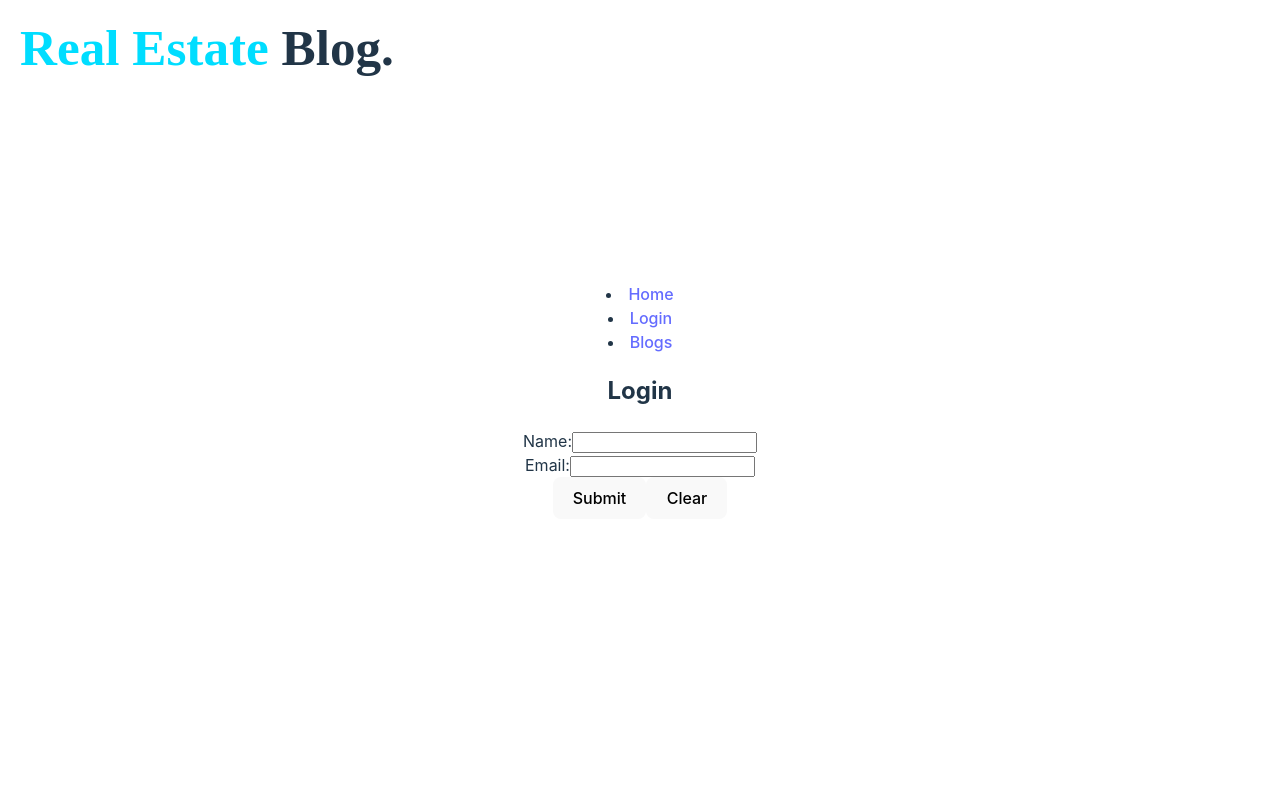
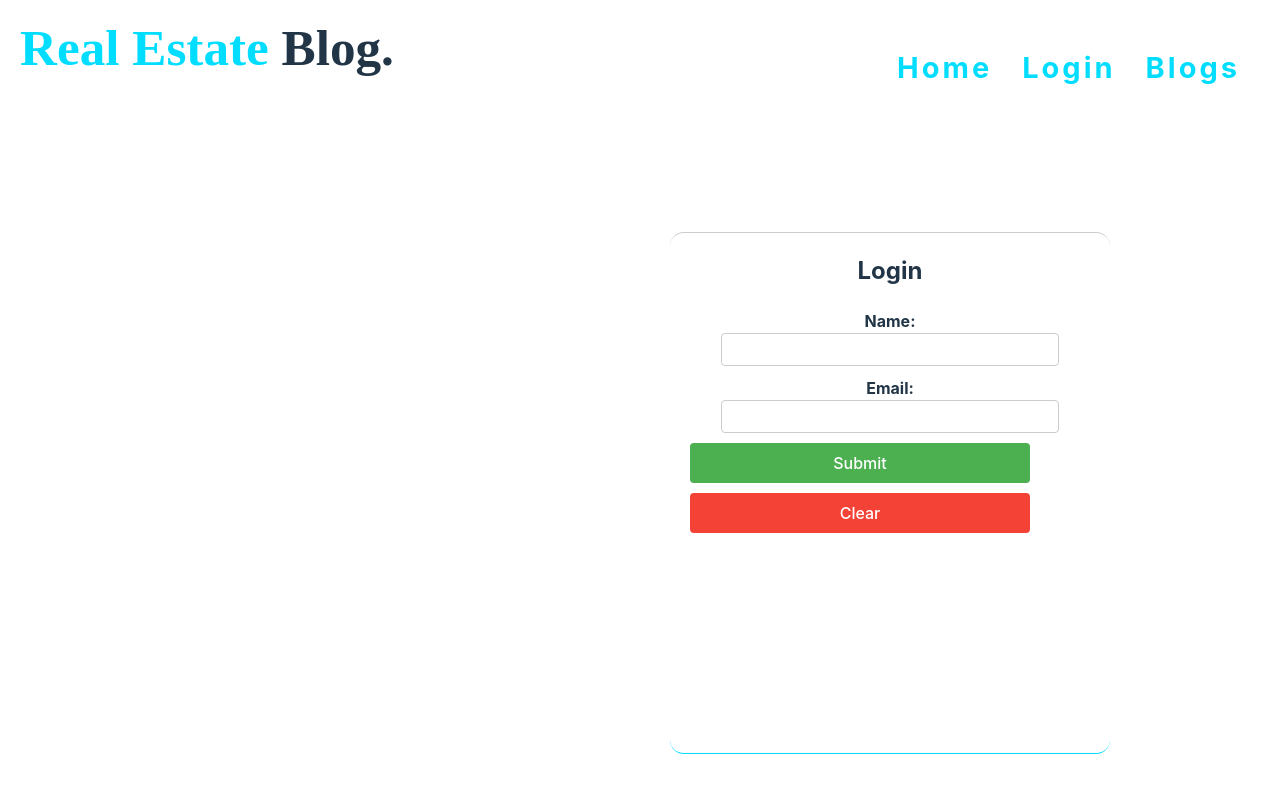
Before and after one commit to mwendwamark/frontend-phase-3-project, a React (Vite) app: page /login in a window 1280 px wide. Shown: the top 792 px of the page. Built offline with nearby package versions, Linux system fonts and the light colour scheme; no server answers; a web font is replaced by a local one.

Commit message:
almost done

```diff
--- a/src/components/App.css
+++ b/src/components/App.css
@@ -20,7 +20,7 @@
   filter: drop-shadow(0 0 2em #61dafbaa);
 } */
 
-@keyframes logo-spin {
+/* @keyframes logo-spin {
   from {
     transform: rotate(0deg);
   }
@@ -41,7 +41,7 @@
 
 .read-the-docs {
   color: #888;
-}
+} */
 /* Common Styles */
 .container {
   display: flex;
@@ -55,7 +55,7 @@
   margin: 0;
   padding: 0;
   font-weight: 900;
-  font-family: "Clicker Script",cursive;
+  font-family: "Clicker Script", cursive;
   position: absolute;
   top: 20px;
   left: 20px;
@@ -152,7 +152,8 @@
   border-radius: 7px;
   height: 30px;
   margin-bottom: 10px;
-  position: relative;
+  position:relative;
+  /* margin-: 30px; */
 }
 .input-description-field {
   width: 50%;
@@ -176,3 +177,223 @@
   position: absolute;
   margin-left: 70px;
 }
+.nav-link-container {
+  display: flex;
+  justify-content: flex-end;
+  align-items: center;
+  height: 60px;
+  padding: 0 20px;
+  position: absolute;
+  top: 30px;
+  right: 0;
+  width: 40%;
+  font-size: 24px;
+  padding-top: 20px;
+}
+
+.nav-links-list {
+  list-style-type: none;
+  margin: 0;
+  padding: 0;
+  color: lightblue;
+}
+
+.nav-link {
+  display: inline-block;
+  margin-right: 10px;
+  padding-bottom: 25px;
+}
+
+.nav-link a {
+  text-decoration: none;
+  color: rgb(0, 221, 255);
+  font-weight: bold;
+  padding: 10px;
+  font-size: 29px;
+  letter-spacing: 3px;
+}
+
+.nav-link a:hover {
+  color: rgb(0, 221, 255);
+  border-bottom: 2px solid rgb(0, 221, 255);
+  border-radius: 7px;
+}
+
+.nav-link a.active {
+  border-radius: 7px 7px 0 0;
+}
+.add-house-form label {
+  margin-right: 20px;
+}
+/* ===========Form Component Stylings======= */
+.form-container {
+  width: 400px;
+  margin: 120px auto;
+  padding: 20px;
+  border-bottom: 1px solid rgb(0, 221, 255);
+  border-top: 1px solid #ccc;
+  border-radius: 14px;
+  margin-left: 500px;
+  justify-content: center;
+  align-items: center;
+  height: 60vh;
+  margin-top: 200px;
+}
+.form-container h2 {
+  margin-top: 0;
+}
+
+.form-group {
+  margin-bottom: 10px;
+}
+
+.form-group label {
+  display: block;
+  font-weight: bold;
+}
+
+.form-group input[type="text"],
+.form-group input[type="email"],
+.form-group textarea {
+  width: 80%;
+  padding: 8px;
+  border: 1px solid #ccc;
+  border-radius: 4px;
+}
+
+.form-group textarea {
+  resize: vertical;
+  height: 80px;
+}
+
+button[type="submit"],
+button[type="reset"] {
+  display: block;
+  width: 85%;
+  padding: 10px;
+  margin-top: 10px;
+  background-color: #4caf50;
+  color: #fff;
+  border: none;
+  border-radius: 4px;
+  cursor: pointer;
+  align-items: center;
+}
+
+button[type="reset"] {
+  background-color: #f44336;
+}
+
+button[type="submit"]:hover,
+button[type="reset"]:hover {
+  opacity: 0.8;
+}
+/* ======Blogs Styling====== */
+.blog-container{
+  /* background: red; */
+  align-items: flex-start;
+}
+.blogs-container {
+  width: 1100px;
+  margin: 0 auto;
+  flex-wrap: wrap;
+  display: flex;
+  /* background: red; */
+}
+
+.blogs-heading {
+  font-size: 34px;
+  margin-top: 100px;
+  margin-right: 900px;
+  left: 0;
+  justify-content: flex-start;
+  top: 20px;
+  left: 20px;
+  letter-spacing: 2px;
+  text-decoration: underline rgb(0, 221, 255);
+}
+
+.blog-item {
+  border-top: 1px solid #ccc;
+  border-right: 1px solid rgb(0, 221, 255);
+  padding: 20px;
+  margin-bottom: 10px;
+  border-radius: 12px;
+  flex-basis: 33.33%;
+  margin-top: 40px;
+  margin-right: 40px;
+}
+
+.paragraph-p {
+  margin-right: 800px;
+  font-size: 20px;
+}
+
+.blog-h3 {
+  margin-right:700px;
+  font-size: 24px;
+}
+
+.blog-author {
+  font-size: 18px;
+  margin-bottom: 10px;
+}
+
+.blog-estate {
+  font-size: 16px;
+  margin-bottom: 10px;
+}
+
+.blog-ratings span,
+.blog-comments span,
+.blog-author span,
+.blog-estate span {
+  font-size: 20px;
+  font-weight: 300;
+  border-bottom: 1px solid rgb(0, 221, 255);
+}
+
+.blog-author em,
+.blog-estate em,
+.blog-ratings em,
+.blog-comments em {
+  font-size: 20px;
+  font-weight: 200;
+}
+
+.blog-likes {
+  display: flex;
+  align-items: center;
+  margin-bottom: 10px;
+}
+
+.like-btn {
+  background-color: transparent;
+  border: none;
+  cursor: pointer;
+  outline: none;
+  font-size: 20px;
+  color: rgb(0, 221, 255);
+  margin-right: 2px;
+  justify-content: center;
+  align-items: center;
+}
+
+.delete-button {
+  background-color: rgb(0, 221, 255);
+  color: black;
+  border: none;
+  cursor: pointer;
+  padding: 5px 10px;
+  font-size: 14px;
+}
+
+.like-btn:hover {
+  color: red;
+}
+
+.delete-button:hover {
+  color: rgb(0, 0, 0);
+  background: crimson !important;
+  border: transparent !important;
+}
--- a/src/components/Blogs.jsx
+++ b/src/components/Blogs.jsx
@@ -41,7 +41,7 @@ function Blogs() {
     })
       .then((response) => response.json())
       .then((data) => {
-        // Update the blogs state with the updated likes from the backend
+        // Update the blogs state wihome pageth the updated likes from the backend
         const updatedBlogs = blogs.map((blog) => {
           if (blog.id === blogId) {
             return {
@@ -79,6 +79,7 @@ function Blogs() {
 
   return (
     <>
+      <div className="blog-container">
         <h1 className="logo">
           <span>Real Estste</span>Blog.
         </h1>
@@ -105,7 +106,10 @@ function Blogs() {
                 <span>Comments:</span> <em>{blog.comments}</em>{" "}
               </p>
               <div className="blog-likes">
-              <button className="like-btn" onClick={() => handleLike(blog.id)}>
+                <button
+                  className="like-btn"
+                  onClick={() => handleLike(blog.id)}
+                >
                   <FontAwesomeIcon icon={faHeart} />
                 </button>
                 <span>{blog.likes} Likes</span>
@@ -119,6 +123,7 @@ function Blogs() {
             </div>
           ))}
         </div>
+      </div>
     </>
   );
 }
--- a/src/components/Home.jsx
+++ b/src/components/Home.jsx
@@ -101,7 +101,7 @@ function Home() {
       <div className="add-house-form">
         <h2 className="">Feel free to add a house</h2>
 
-        <form>
+        <form className="add-house-form-input">
           <label htmlFor="image_url">Image URL:</label>
           <input
             className="input-house-field"
```
Lines whose indentation alone changed are shown as unchanged.
